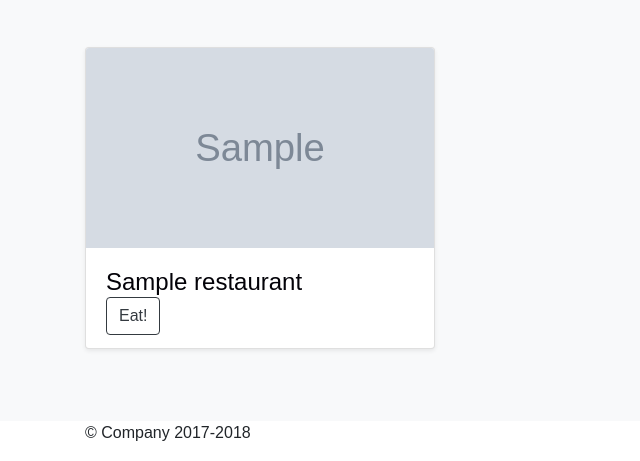
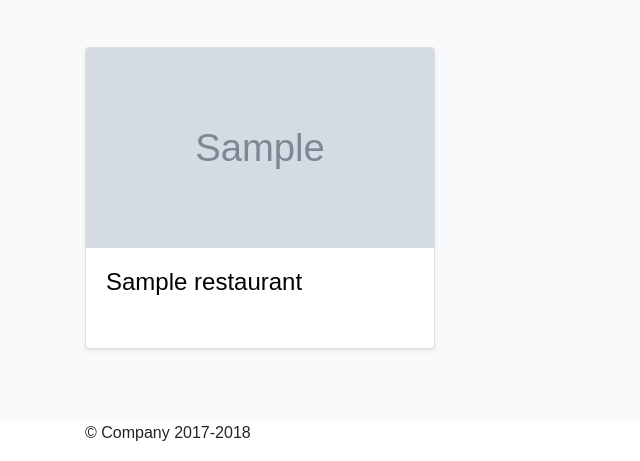
Before and after one commit to corkyw10/as_served_on_screen, a Symfony app: template templates/tvshowrestaurantlist.html.twig in a window 1280 px wide. Shown: the part 350-811 px from the top of the page, without its empty margins (0-640 px from the left). Run offline with Twig, Linux system fonts and the light colour scheme; the template is opened without the code that fills it: most values are stand-ins (such as "Sample title", 1, 10 or a date in 2020); grey boxes marked "Sample" are stand-in pictures; some libraries are stand-ins or nearby versions; some web fonts are replaced.

Commit message:
eat button removed, link given class

```diff
--- a/templates/tvshowrestaurantlist.html.twig
+++ b/templates/tvshowrestaurantlist.html.twig
@@ -16,12 +16,9 @@
                         <div class="card mb-4 shadow-sm">
                         <img class="card-img-top" src="{{ asset('assets/images/'~restaurant.imageUrl) }}" alt="{{ restaurant.name }} image">
                         <div class="card-body">
-                            <a href="{{ path('restaurantInfo', {'tvShowId': restaurant.episode.tvShow.id, 'seasonId': restaurant.episode.season.id, 'episodeId': restaurant.episode.id, 'restaurantId': restaurant.id}) }}">
+                            <a class="card-link" href="{{ path('restaurantInfo', {'tvShowId': restaurant.episode.tvShow.id, 'seasonId': restaurant.episode.season.id, 'episodeId': restaurant.episode.id, 'restaurantId': restaurant.id}) }}">
                                 <h2 class="card-text">{{ restaurant.name }}</h2>
                             </a>
-                            <div class="d-flex justify-content-between align-items-center">
-                                <button type="button" class="btn btn-outline-dark .btn-lg">Eat!</button>
-                            </div>
                         </div>
                         </div>
                     </div>
```
